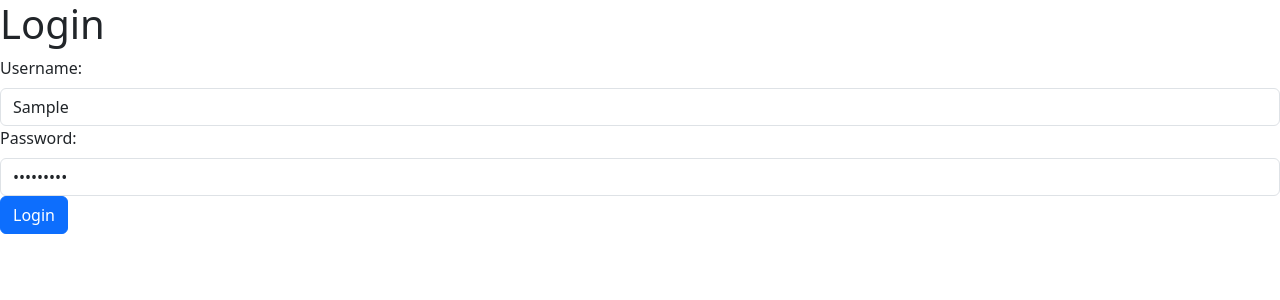
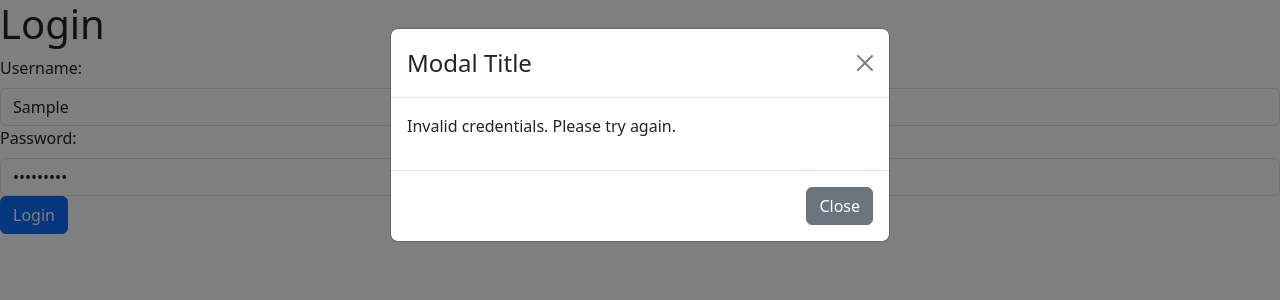
Before and after one commit to shubham14p3/user-dashboard, a React (Create React App) app: page / in a window 1280 px wide. Both pictures are taken after typing "Sample", "Sample123" into the empty fields and a click on the button "Login". Shown: the top 300 px of the page. Built offline with nearby package versions, Linux system fonts and the light colour scheme.

Commit message:
Adding files

```diff
--- a/src/App.css
+++ b/src/App.css
@@ -36,3 +36,30 @@
     transform: rotate(360deg);
   }
 }
+
+.modal {
+  position: fixed;
+  top: 0;
+  left: 0;
+  width: 100%;
+  height: 100%;
+  background-color: rgba(0, 0, 0, 0.5); /* Semi-transparent background */
+  display: flex;
+  justify-content: center;
+  align-items: center;
+}
+
+.modal-content {
+  background-color: white;
+  padding: 20px;
+  border-radius: 5px;
+  text-align: center;
+}
+
+.modal button {
+  margin-top: 10px;
+}
+
+.navigation{
+  display: flex;
+}
--- a/src/App.js
+++ b/src/App.js
@@ -10,18 +10,25 @@ import ViewUser from "./component/ViewUser";
 import CreateUser from "./component/CreateUser";
 import Login from "./component/Login";
 import Modal from "./component/Modal";
+import users from "./data/users.json";
 
 const App = () => {
   const [loggedIn, setLoggedIn] = useState(false);
   const [modalMessage, setModalMessage] = useState("");
   const [modalOpen, setModalOpen] = useState(false);
+  const [usersList, setUsersList] = useState(users);
+
+  const handleCreateUser = (newUser) => {
+    const updatedUsersList = [...usersList, newUser];
+    setUsersList(updatedUsersList);
+  };
 
   const handleLogin = (username, password) => {
     // Check if username and password match the credentials
     if (username === "admin" && password === "pass123") {
       setLoggedIn(true);
     } else {
-      setModalMessage("Invalid Username or password, Please try again.");
+      setModalMessage("Invalid credentials. Please try again.");
       setModalOpen(true);
     }
   };
@@ -46,11 +53,15 @@ const App = () => {
           {loggedIn ? (
             <Dashboard handleLogout={handleLogout}>
               <Switch>
-                <Route exact path="/dashboard/view-user" component={ViewUser} />
+                <Route
+                  exact
+                  path="/dashboard/view-user"
+                  render={() => <ViewUser users={usersList} />}
+                />
                 <Route
                   exact
                   path="/dashboard/create-user"
-                  component={CreateUser}
+                  render={() => <CreateUser onCreateUser={handleCreateUser} />}
                 />
               </Switch>
             </Dashboard>
--- a/src/component/CreateUser.js
+++ b/src/component/CreateUser.js
@@ -1,8 +1,15 @@
-import React from "react";
+import React, { useState } from "react";
 import { useHistory } from "react-router-dom";
 import { Formik, Form, Field, ErrorMessage } from "formik";
+import Modal from "./Modal";
 import * as Yup from "yup";
-import { Container, Row, Col, Form as BootstrapForm, Button } from "react-bootstrap";
+import {
+  Container,
+  Row,
+  Col,
+  Form as BootstrapForm,
+  Button,
+} from "react-bootstrap";
 
 const validationSchema = Yup.object({
   firstName: Yup.string()
@@ -24,19 +31,22 @@ const validationSchema = Yup.object({
     .required("Birth date is required"),
 });
 
-const CreateUser = () => {
+const CreateUser = ({ onCreateUser }) => {
   const history = useHistory();
-
+  const [showModal, setShowModal] = useState(false); // State to control the modal visibility
+  const [modalMessage, setModalMessage] = useState("");
   const handleSubmit = (values) => {
     // Perform form validation and create user logic here
     // Display success message in a modal or popup
-    // Redirect to the view user page
-    console.log(values);
-    // Display success message in a modal or popup
-    // Redirect to the view user page
-    history.push("/dashboard/view-user"); // Redirectto the view user page
+    onCreateUser(values);
+    setModalMessage("Successfully user Created.");
+    setShowModal(true); // Show the modal after creating the user
   };
 
+  const handleCloseModal = () => {
+    setShowModal(false);
+    history.push("/dashboard/view-user"); // Redirect to the view user page after closing the modal
+  };
   return (
     <Container>
       <Row>
@@ -55,7 +65,9 @@ const CreateUser = () => {
             {({ isSubmitting }) => (
               <Form>
                 <BootstrapForm.Group>
-                  <BootstrapForm.Label htmlFor="firstName">First Name:</BootstrapForm.Label>
+                  <BootstrapForm.Label htmlFor="firstName">
+                    First Name:
+                  </BootstrapForm.Label>
                   <Field
                     type="text"
                     id="firstName"
@@ -70,7 +82,9 @@ const CreateUser = () => {
                   />
                 </BootstrapForm.Group>
                 <BootstrapForm.Group>
-                  <BootstrapForm.Label htmlFor="lastName">Last Name:</BootstrapForm.Label>
+                  <BootstrapForm.Label htmlFor="lastName">
+                    Last Name:
+                  </BootstrapForm.Label>
                   <Field
                     type="text"
                     id="lastName"
@@ -85,7 +99,9 @@ const CreateUser = () => {
                   />
                 </BootstrapForm.Group>
                 <BootstrapForm.Group>
-                  <BootstrapForm.Label htmlFor="email">Email:</BootstrapForm.Label>
+                  <BootstrapForm.Label htmlFor="email">
+                    Email:
+                  </BootstrapForm.Label>
                   <Field
                     type="email"
                     id="email"
@@ -100,7 +116,9 @@ const CreateUser = () => {
                   />
                 </BootstrapForm.Group>
                 <BootstrapForm.Group>
-                  <BootstrapForm.Label htmlFor="birthDate">Birth Date:</BootstrapForm.Label>
+                  <BootstrapForm.Label htmlFor="birthDate">
+                    Birth Date:
+                  </BootstrapForm.Label>
                   <Field
                     type="date"
                     id="birthDate"
@@ -122,6 +140,12 @@ const CreateUser = () => {
           </Formik>
         </Col>
       </Row>
+      {showModal && (
+        <Modal
+          message="User created successfully"
+          onClose={handleCloseModal}
+        />
+      )}
     </Container>
   );
 };
--- a/src/component/Dashboard.js
+++ b/src/component/Dashboard.js
@@ -1,13 +1,26 @@
 import React from "react";
 import { Link, Route, Redirect } from "react-router-dom";
+import { Nav, NavItem, Button } from "react-bootstrap";
 
 const Dashboard = ({ handleLogout, children }) => {
   return (
     <div>
       <div className="navigation">
-        <Link to="/dashboard/view-user">View User</Link>
-        <Link to="/dashboard/create-user">Create User</Link>
-        <button onClick={handleLogout}>Logout</button>
+        <Nav className="mr-auto">
+          <NavItem>
+            <Link className="nav-link" to="/dashboard/view-user">
+              View User
+            </Link>
+          </NavItem>
+          <NavItem>
+            <Link className="nav-link" to="/dashboard/create-user">
+              Create User
+            </Link>
+          </NavItem>
+        </Nav>
+        <Button variant="primary" onClick={handleLogout}>
+          Logout
+        </Button>
       </div>
       <div className="content">{children}</div>
     </div>
--- a/src/component/Modal.js
+++ b/src/component/Modal.js
@@ -1,14 +1,22 @@
 import React from "react";
+import { Modal, Button } from "react-bootstrap";
 
-const Modal = ({ message, onClose }) => {
+const CustomModal = ({ message, onClose }) => {
   return (
-    <div className="modal">
-      <div className="modal-content">
+    <Modal show={true} onHide={onClose}>
+      <Modal.Header closeButton>
+        <Modal.Title>Modal Title</Modal.Title>
+      </Modal.Header>
+      <Modal.Body>
         <p>{message}</p>
-        <button onClick={onClose}>Close</button>
-      </div>
-    </div>
+      </Modal.Body>
+      <Modal.Footer>
+        <Button variant="secondary" onClick={onClose}>
+          Close
+        </Button>
+      </Modal.Footer>
+    </Modal>
   );
 };
 
-export default Modal;
+export default CustomModal;
--- a/src/component/ViewUser.js
+++ b/src/component/ViewUser.js
@@ -1,8 +1,8 @@
 import React from "react";
 import { Table } from "react-bootstrap";
-import users from "../data/users.json";
+// import users from "../data/users.json";
 
-const ViewUser = () => {
+const ViewUser = ({ users }) => {
   return (
     <div>
       <h2>View User</h2>
@@ -16,7 +16,7 @@ const ViewUser = () => {
           </tr>
         </thead>
         <tbody>
-          {users.map((user) => (
+          {users && users.map((user) => (
             <tr key={user.id}>
               <td>{user.firstName}</td>
               <td>{user.lastName}</td>
```
